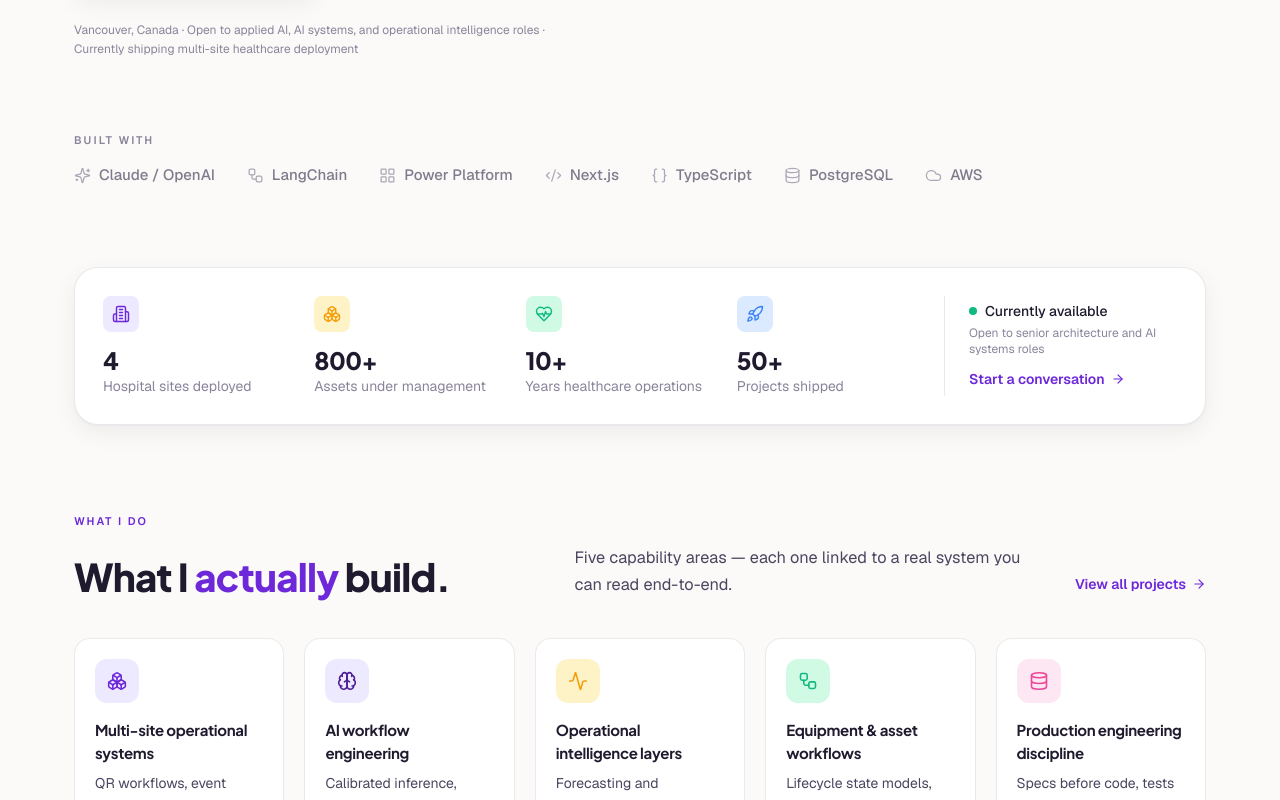
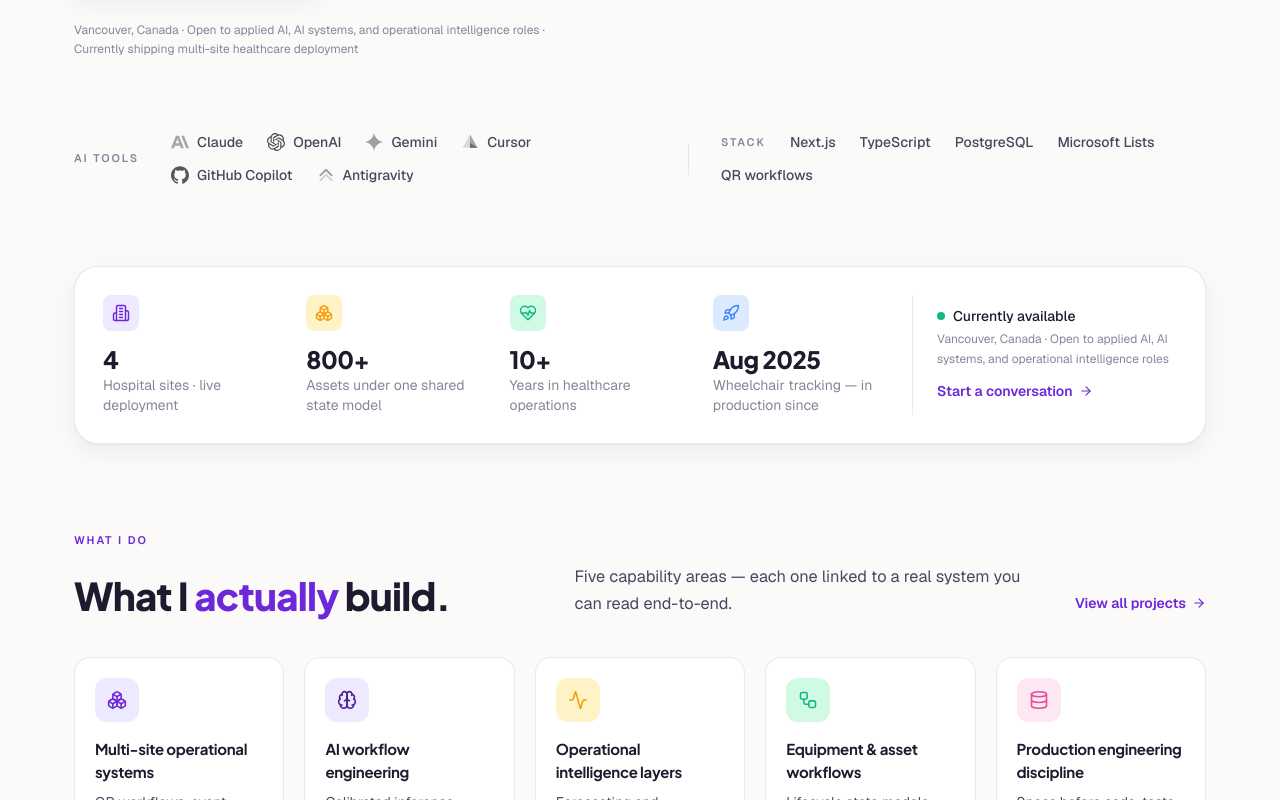
Before and after one commit to lloyd-delacruz/portfolio-website, a Next.js app in the folder frontend/: page / in a window 1280 px wide. Shown: the part 700-1500 px from the top of the page. Built offline with nearby package versions, Linux system fonts and the light colour scheme.

Commit message:
feat(home): swap homepage composition to new credibility-pass sections

```diff
--- a/frontend/src/app/page.tsx
+++ b/frontend/src/app/page.tsx
@@ -1,12 +1,11 @@
 // frontend/src/app/page.tsx
 import { HomeNav } from '@/components/home/HomeNav'
 import { HomeHero } from '@/components/home/HomeHero'
-import { TrustedRow } from '@/components/home/TrustedRow'
-import { MetricsStrip } from '@/components/home/MetricsStrip'
+import { BuiltWithRow } from '@/components/home/BuiltWithRow'
+import { ProductionIndicators } from '@/components/home/ProductionIndicators'
 import { Capabilities } from '@/components/home/Capabilities'
 import { AIWorkflowAlgorithm } from '@/components/home/AIWorkflowAlgorithm'
 import { FeaturedWork } from '@/components/home/FeaturedWork'
-import { CredibilityStrip } from '@/components/home/CredibilityStrip'
 import { FooterCTA } from '@/components/home/FooterCTA'
 import { SiteFooter } from '@/components/home/SiteFooter'
 import { Reveal } from '@/components/home/Reveal'
@@ -17,12 +16,11 @@
       <HomeNav />
       <main>
         <HomeHero />
-        <TrustedRow />
-        <Reveal><MetricsStrip /></Reveal>
+        <BuiltWithRow />
+        <Reveal><ProductionIndicators /></Reveal>
         <Reveal><Capabilities /></Reveal>
         <Reveal><AIWorkflowAlgorithm /></Reveal>
         <Reveal><FeaturedWork /></Reveal>
-        <Reveal><CredibilityStrip /></Reveal>
         <FooterCTA />
       </main>
       <SiteFooter />
```
